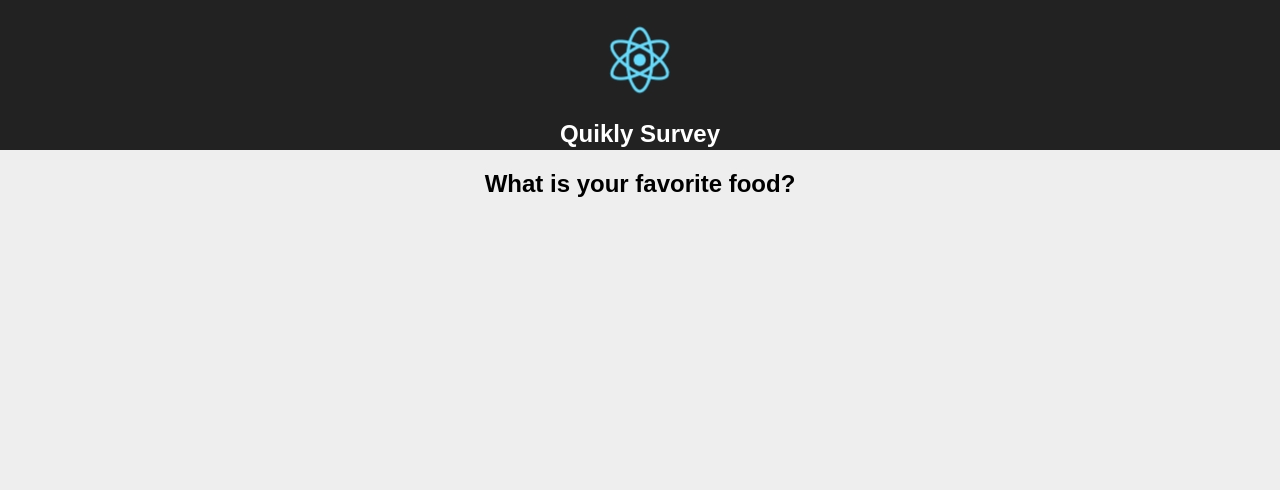
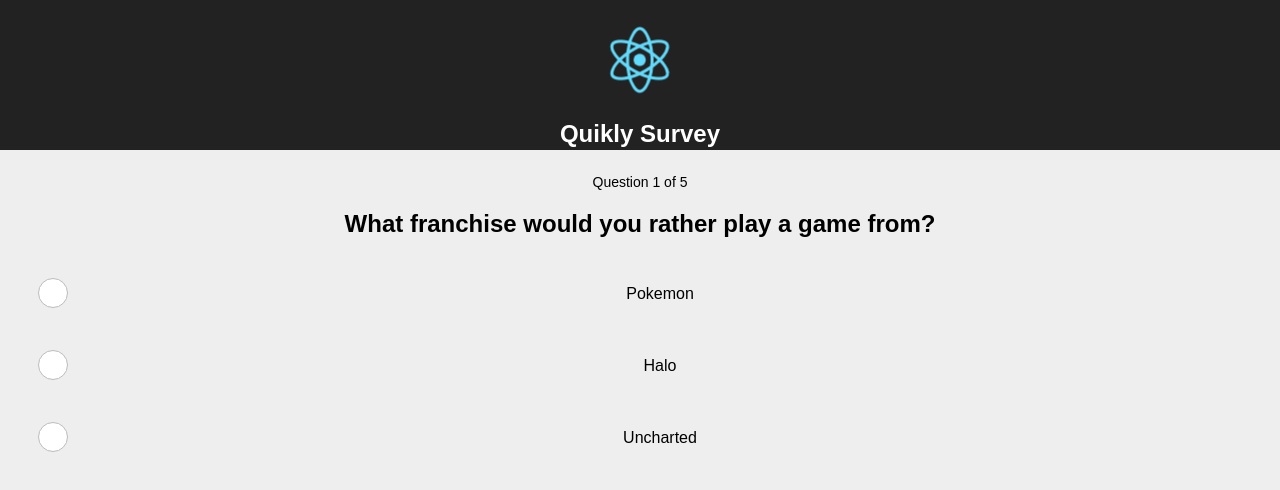
Before and after one commit to 52lions06/quikly-survey, a React (Create React App) app: page / in a window 1280 px wide. Shown: the top 490 px of the page. Built offline with nearby package versions, Linux system fonts and the light colour scheme.

Commit message:
replaced Questions with Survey render

```diff
--- a/src/App.js
+++ b/src/App.js
@@ -1,6 +1,6 @@
 import React, { Component } from 'react';
 import logo from './logo.svg';
-import Questions from './components/Questions';
+import Survey from './components/Survey';
 import surveyQuestions from './api/surveyQuestions';
 import './App.css';
 
@@ -58,7 +58,14 @@
           <img src={logo} className="App-logo" alt="logo" />
           <h1 className="App-title">Quikly Survey</h1>
         </header>
-        <Questions content="What is your favorite food?" />
+        <Survey
+          answer={this.state.answer}
+          answerOptions={this.state.answerOptions}
+          questionId={this.state.questionId}
+          question={this.state.question}
+          questionTotal={surveyQuestions.length}
+          onAnswerSelected={this.handleAnswerSelected}
+        />
       </div>
     );
   }
--- a/src/components/Survey.js
+++ b/src/components/Survey.js
@@ -8,7 +8,7 @@
 
 function renderAnswerOptions(key) {
     return (
-      <AnswerOption
+      <AnswerOptions
         key={key.content}
         answerContent={key.content}
         answerType={key.type}
```
